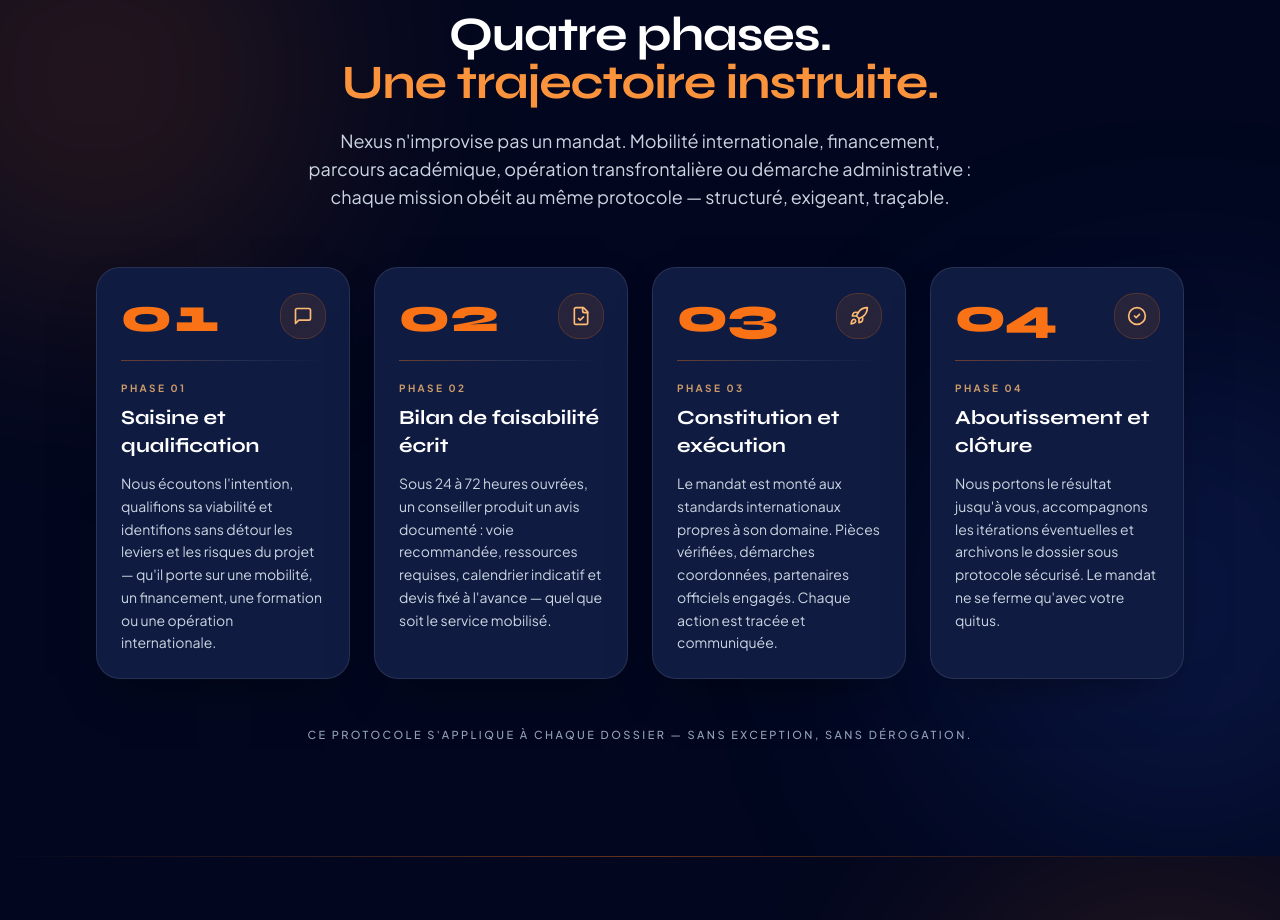
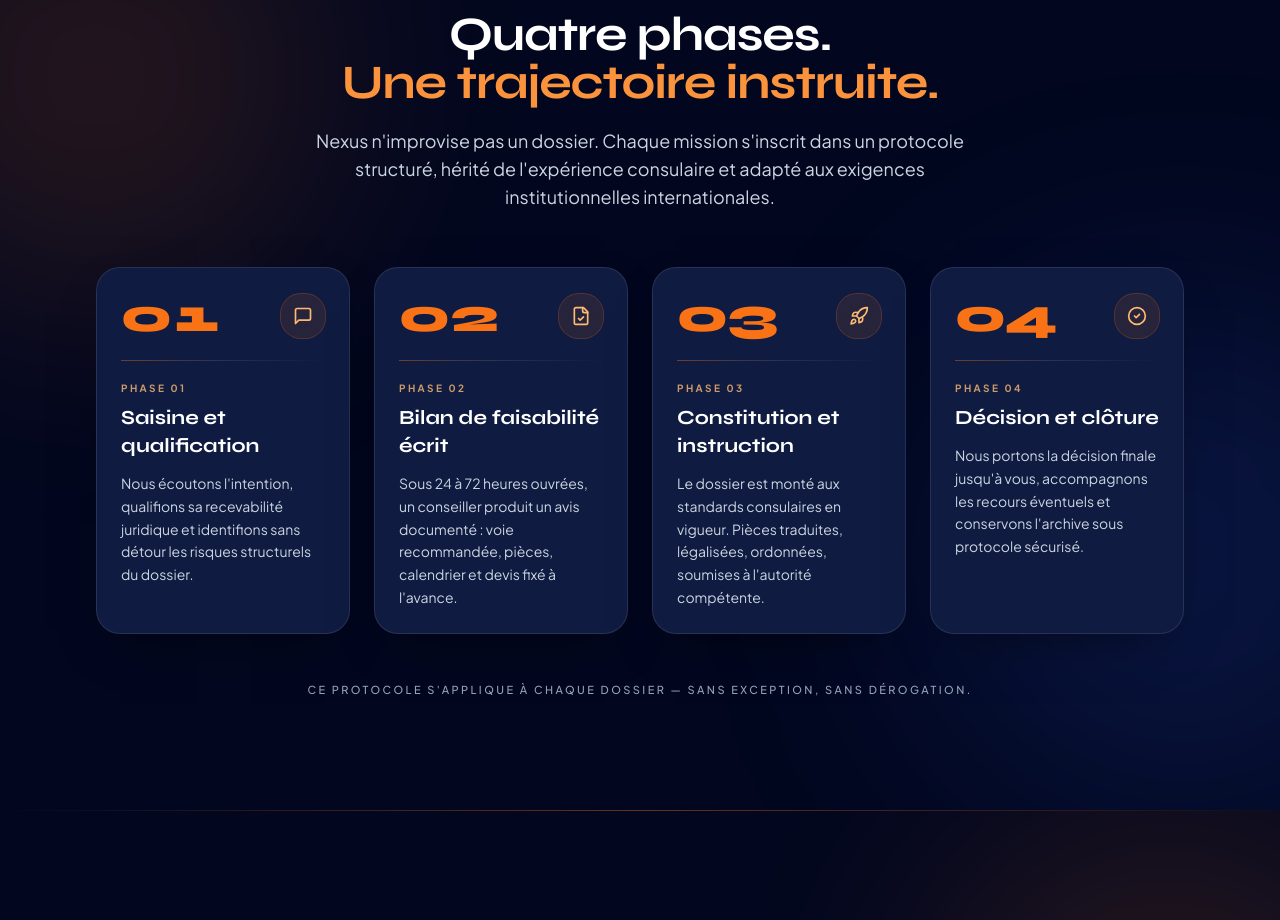
Before and after one commit to thkankou-debug/nexus-rca, a Next.js app: page / in a window 1280 px wide. Shown: the part 3740-4660 px from the top of the page. Built offline with nearby package versions, Linux system fonts and the light colour scheme; no server answers.

Commit message:
Revert "fix(home/methodologie): textes neutralisés multi-services (HowItWorks uniquement)"
This reverts commit 4e7156e09f32321fb395f8817fa03cb7e39bd696.

```diff
--- a/components/HowItWorks.tsx
+++ b/components/HowItWorks.tsx
@@ -14,28 +14,28 @@
     icon: MessageSquare,
     eyebrow: "Phase 01",
     title: "Saisine et qualification",
-    desc: "Nous écoutons l'intention, qualifions sa viabilité et identifions sans détour les leviers et les risques du projet — qu'il porte sur une mobilité, un financement, une formation ou une opération internationale.",
+    desc: "Nous écoutons l'intention, qualifions sa recevabilité juridique et identifions sans détour les risques structurels du dossier.",
   },
   {
     num: "02",
     icon: FileCheck,
     eyebrow: "Phase 02",
     title: "Bilan de faisabilité écrit",
-    desc: "Sous 24 à 72 heures ouvrées, un conseiller produit un avis documenté : voie recommandée, ressources requises, calendrier indicatif et devis fixé à l'avance — quel que soit le service mobilisé.",
+    desc: "Sous 24 à 72 heures ouvrées, un conseiller produit un avis documenté : voie recommandée, pièces, calendrier et devis fixé à l'avance.",
   },
   {
     num: "03",
     icon: Rocket,
     eyebrow: "Phase 03",
-    title: "Constitution et exécution",
-    desc: "Le mandat est monté aux standards internationaux propres à son domaine. Pièces vérifiées, démarches coordonnées, partenaires officiels engagés. Chaque action est tracée et communiquée.",
+    title: "Constitution et instruction",
+    desc: "Le dossier est monté aux standards consulaires en vigueur. Pièces traduites, légalisées, ordonnées, soumises à l'autorité compétente.",
   },
   {
     num: "04",
     icon: CheckCircle2,
     eyebrow: "Phase 04",
-    title: "Aboutissement et clôture",
-    desc: "Nous portons le résultat jusqu'à vous, accompagnons les itérations éventuelles et archivons le dossier sous protocole sécurisé. Le mandat ne se ferme qu'avec votre quitus.",
+    title: "Décision et clôture",
+    desc: "Nous portons la décision finale jusqu'à vous, accompagnons les recours éventuels et conservons l'archive sous protocole sécurisé.",
   },
 ];
 
@@ -70,10 +70,9 @@
             <span className="text-nexus-orange-400">Une trajectoire instruite.</span>
           </h2>
           <p className="mx-auto mt-5 max-w-2xl text-base leading-relaxed text-slate-300 sm:text-lg">
-            Nexus n&apos;improvise pas un mandat. Mobilité internationale,
-            financement, parcours académique, opération transfrontalière ou
-            démarche administrative : chaque mission obéit au même protocole —
-            structuré, exigeant, traçable.
+            Nexus n&apos;improvise pas un dossier. Chaque mission s&apos;inscrit
+            dans un protocole structuré, hérité de l&apos;expérience consulaire
+            et adapté aux exigences institutionnelles internationales.
           </p>
         </div>
 
```
